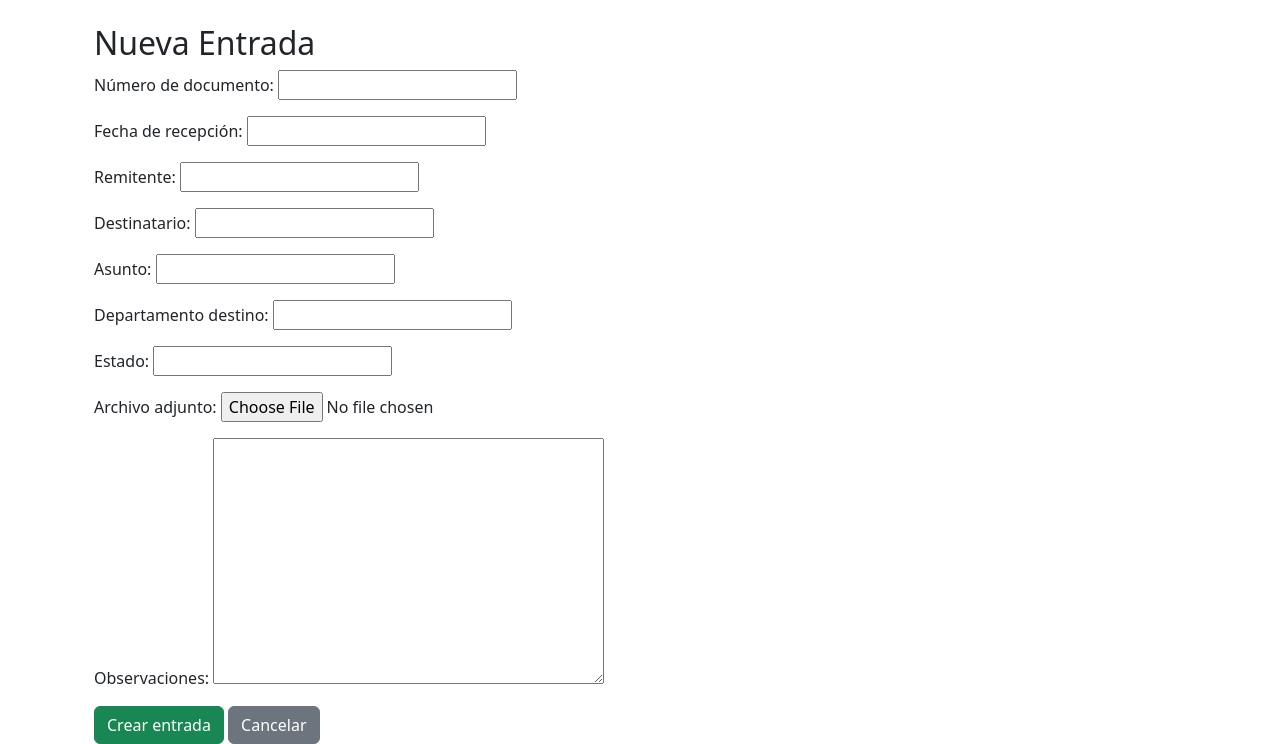
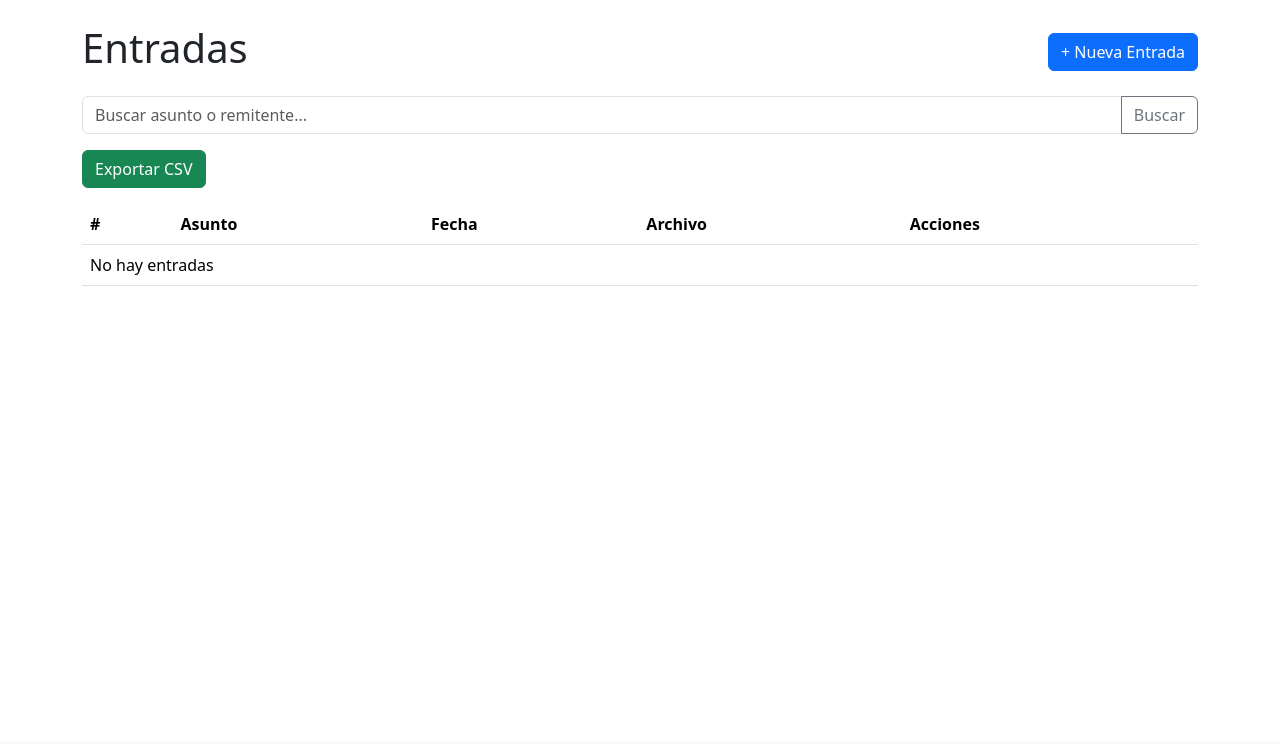
Before and after one commit to felipe1107/correspondencia_django, a Django app: page /entradas/nuevo/ in a window 1280 px wide. Shown: the part 58-802 px from the top of the page. After the commit the page ends 344 px from the top, so only its background shows below. Run offline with Django 5.2, Linux system fonts and the light colour scheme; a user stored in the database is signed in; some libraries are stand-ins or nearby versions.

Commit message:
Publico última versión antes de revisar errores

```diff
--- a/templates/correspondencia_app/entrada_form.html
+++ b/templates/correspondencia_app/entrada_form.html
@@ -1,14 +1,76 @@
 {% extends "correspondencia_app/base.html" %}
+{% load static %}
+
 {% block content %}
-  <div class="container">
-    <h2>{% if edit %}Editar Entrada{% else %}Nueva Entrada{% endif %}</h2>
-    <form method="post" enctype="multipart/form-data">
-      {% csrf_token %}
-      {{ form.as_p }}
-      <button class="btn btn-success" type="submit">
-        {% if edit %}Guardar cambios{% else %}Crear entrada{% endif %}
-      </button>
-      <a class="btn btn-secondary" href="{% url 'correspondencia_app:entrada_list' %}">Cancelar</a>
-    </form>
+  <div class="d-flex justify-content-between align-items-center mb-3">
+    <h1>Entradas</h1>
+    {% if request.user.is_staff %}
+      <a href="{% url 'correspondencia_app:entrada_create' %}" class="btn btn-primary">
+        + Nueva Entrada
+      </a>
+    {% endif %}
   </div>
+
+  <form method="get" class="mb-3">
+    <div class="input-group">
+      <input type="text" name="q" value="{{ q }}" class="form-control" placeholder="Buscar asunto o remitente...">
+      <button class="btn btn-outline-secondary" type="submit">Buscar</button>
+    </div>
+  </form>
+
+  <a href="{% url 'correspondencia_app:export_entradas_csv' %}" class="btn btn-success mb-3">
+    Exportar CSV
+  </a>
+
+  <table class="table">
+    <thead>
+      <tr>
+        <th>#</th><th>Asunto</th><th>Fecha</th><th>Archivo</th><th>Acciones</th>
+      </tr>
+    </thead>
+    <tbody>
+      {% for e in entradas %}
+      <tr>
+        <td>{{ e.pk }}</td>
+        <td>{{ e.asunto }}</td>
+        <td>{{ e.fecha_recepcion }}</td>
+        <td>
+          {% if e.archivo_adjunto %}
+            <a href="{{ e.archivo_adjunto.url }}" download>Descargar</a>
+          {% else %}&mdash;{% endif %}
+        </td>
+        <td>
+          {% if request.user.is_staff %}
+            <a class="btn btn-sm btn-primary" href="{% url 'correspondencia_app:entrada_edit' e.pk %}">Editar</a>
+            <a class="btn btn-sm btn-danger" href="{% url 'correspondencia_app:entrada_delete' e.pk %}">Eliminar</a>
+          {% endif %}
+        </td>
+      </tr>
+      {% empty %}
+      <tr><td colspan="5">No hay entradas</td></tr>
+      {% endfor %}
+    </tbody>
+  </table>
+
+  {% if entradas.has_other_pages %}
+  <nav>
+    <ul class="pagination">
+      {% if entradas.has_previous %}
+        <li class="page-item">
+          <a class="page-link" href="?q={{ q }}&page={{ entradas.previous_page_number }}">« Anterior</a>
+        </li>
+      {% endif %}
+      {% for num in entradas.paginator.page_range %}
+        <li class="page-item {% if entradas.number == num %}active{% endif %}">
+          <a class="page-link" href="?q={{ q }}&page={{ num }}">{{ num }}</a>
+        </li>
+      {% endfor %}
+      {% if entradas.has_next %}
+        <li class="page-item">
+          <a class="page-link" href="?q={{ q }}&page={{ entradas.next_page_number }}">Siguiente »</a>
+        </li>
+      {% endif %}
+    </ul>
+  </nav>
+  {% endif %}
 {% endblock %}
```
Also changed, not shown: templates/correspondencia_app/document_manager_list.html (+16 -6 lines), db.sqlite3, media/gestores/4790621f38f9d9b5f45eca1dc0f5f9eb.jpg (added), media/gestores/fel.png (added), 1 other file.
